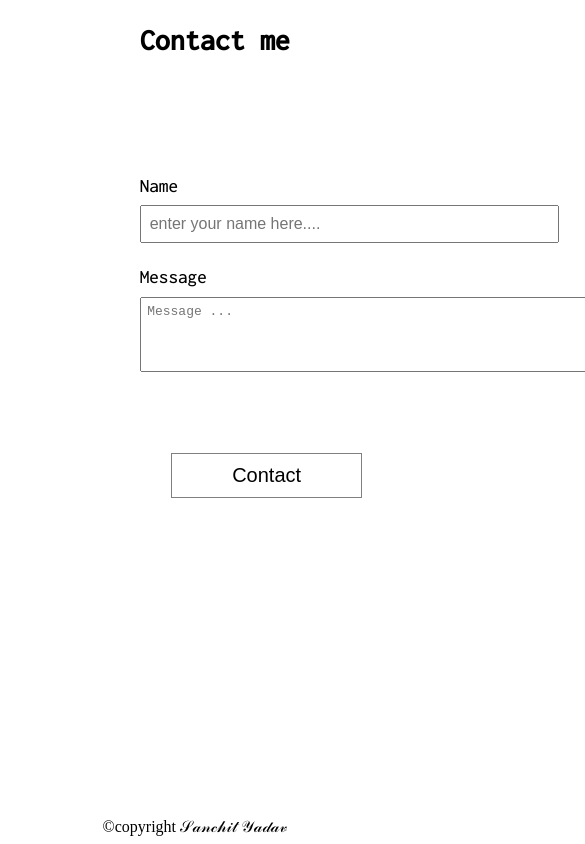
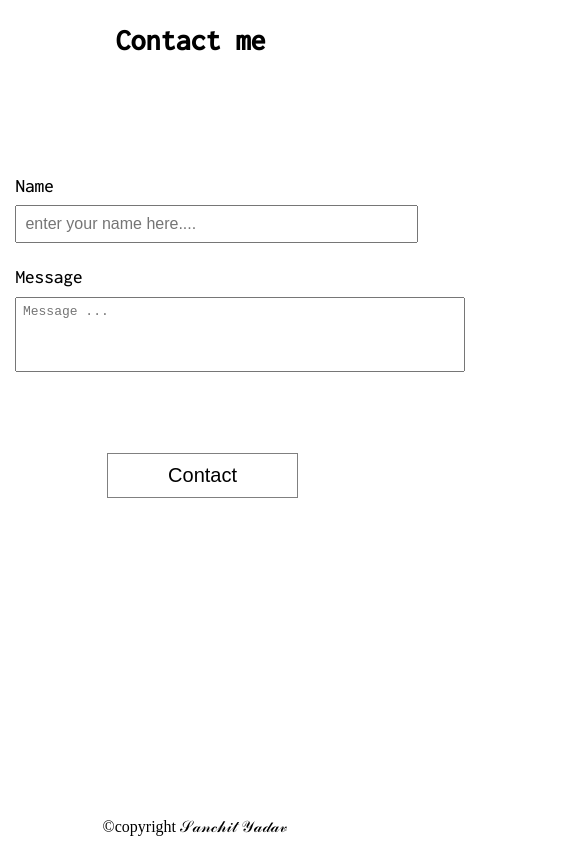
Before and after one commit to SanchitYadav2005/Portfolio-site, a React (Vite) app: page / in a window 390 px wide. Shown: the part 6207-7051 px from the top of the page, 585 px wide, since content can reach past the window. Built offline with nearby package versions, Linux system fonts and the light colour scheme.

Commit message:
site is ready just skills section is not showing up in the responsive mode

```diff
--- a/src/styles/form.css
+++ b/src/styles/form.css
@@ -58,3 +58,19 @@ form{
 .btn:hover{
     box-shadow: rgba(0, 0, 0, 0.2) 0px 20px 30px;
 }
+
+@media(max-width: 480px) and (min-width: 320px){
+    .main{
+        margin-left: 1%;
+    }
+    form{
+        margin-left: 1%;
+    }
+
+    .input-container input{
+        padding: 0.5em 11.5em 0.5em 0.5em;
+    }
+    .btn{
+        margin-left: 25%;
+    }
+}
```
